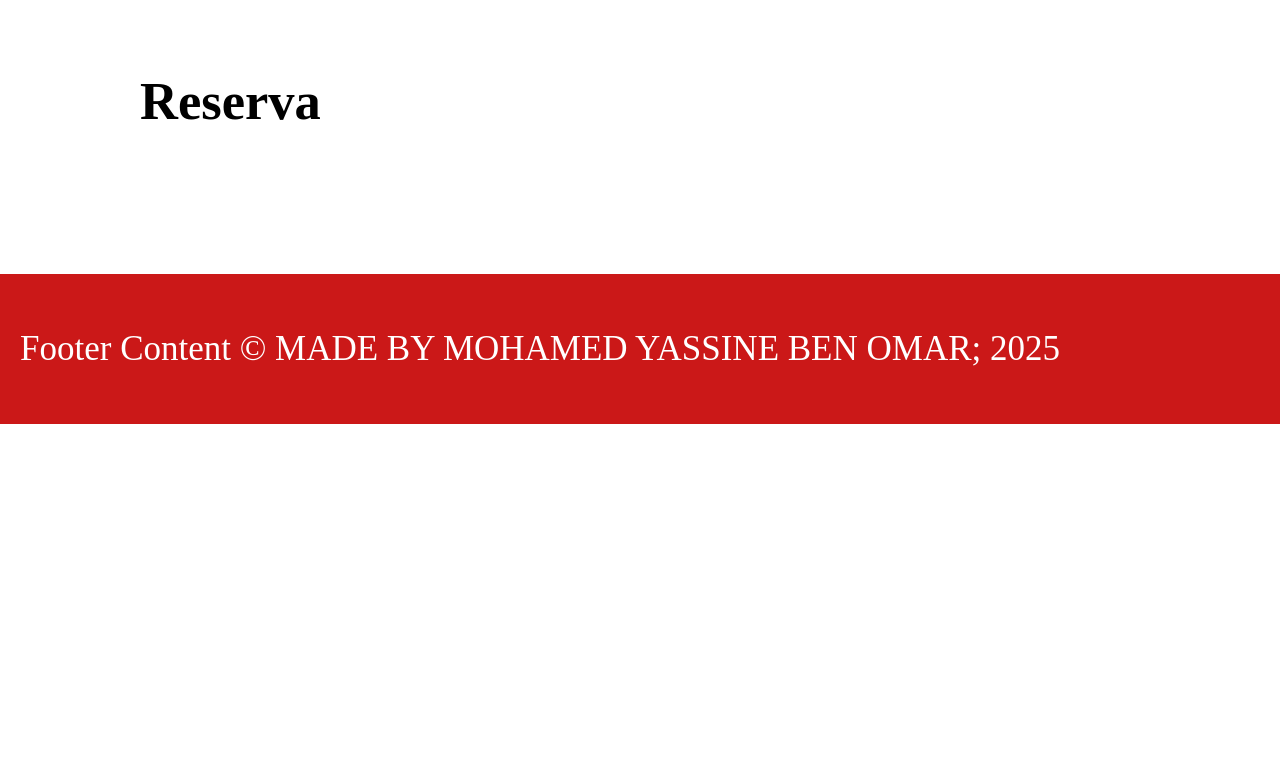
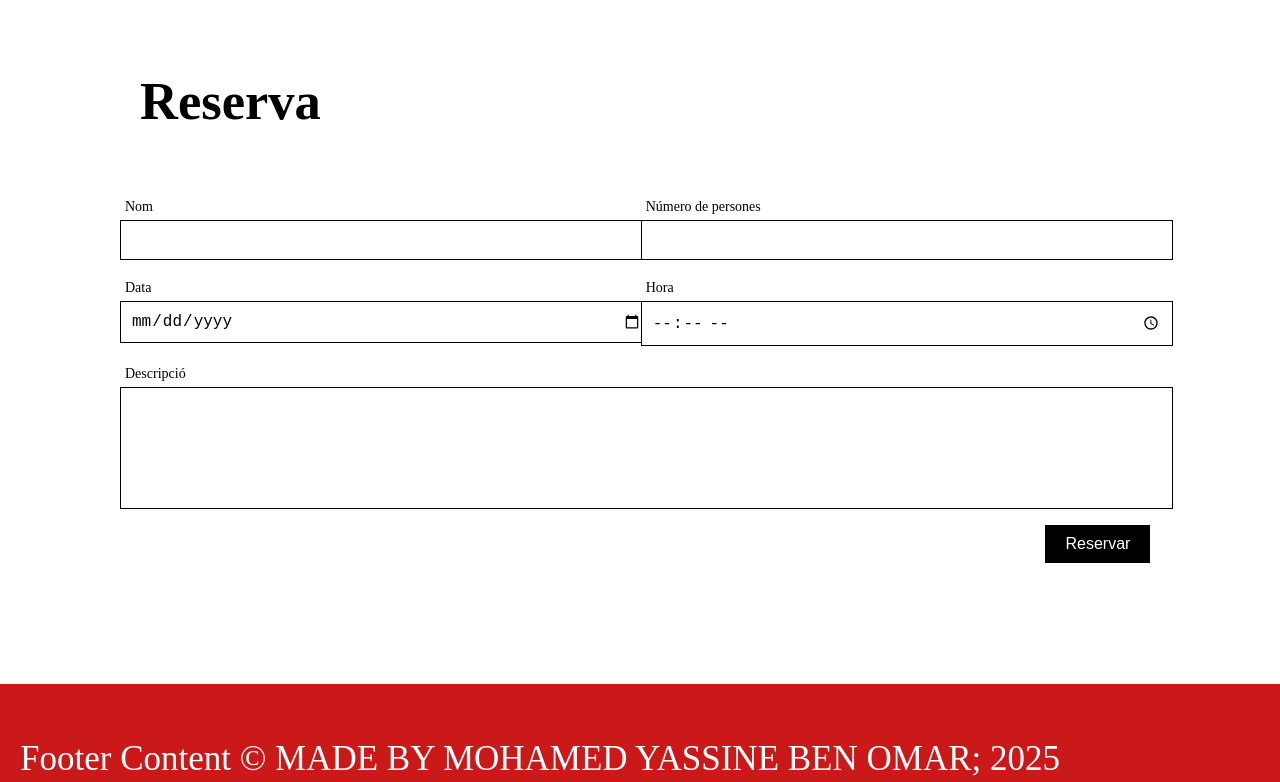
Before and after one commit to MohamedYassineBenomar/DIW_Maquetacio, a plain HTML site: page index.html in a window 1280 px wide. Shown: the part 2572-3354 px from the top of the page. Before the commit the page ends 2996 px from the top, so only its background shows below. Drawn offline with Linux system fonts and the light colour scheme.

Commit message:
Reserva added

```diff
--- a/css/index.css
+++ b/css/index.css
@@ -230,9 +230,13 @@ h4 {
  /* img div */
  .img-galeria:hover {
   box-shadow: 0 0 2px 1px rgba(0, 140, 186, 0.5) ;
+  filter: brightness(70%);
 }
 
-.img-galeria:nth-child(4){
+.img-galeria:nth-child(1),
+.img-galeria:nth-child(4),
+.img-galeria:nth-child(5),
+.img-galeria:nth-child(8) {
   filter: brightness(30%);
 }
 
@@ -341,3 +345,66 @@ img {
   font-size: 18px;
   font-weight: bold;
 }
+
+.form-container {
+  width: 95.5%;
+  padding: 20px;
+}
+
+form {
+  display: flex;
+  flex-direction: column;
+  gap: 15px;
+}
+
+.form-row {
+  display: flex;
+  justify-content: space-between;
+  gap: 10px;
+}
+
+.form-group {
+  display: flex;
+  flex-direction: column;
+  flex: 1;
+}
+
+label {
+
+  padding: 5px;
+  font-size: 14px;
+}
+
+input, textarea {
+  border: 1px solid black;
+  width: 100%;
+  padding: 10px;
+  border: 1px solid rgb(0, 0, 0);
+
+  color: rgb(0, 0, 0);
+  font-size: 16px;
+}
+
+textarea {
+  height: 100px;
+  resize: none;
+}
+
+.form-button {
+  display: flex;
+  justify-content: flex-end;
+}
+
+button {
+  padding: 10px 20px;
+  border: 1px solid white;
+  background: black;
+  color: white;
+  font-size: 16px;
+  cursor: pointer;
+}
+
+button:hover {
+  background: white;
+  color: black;
+}
--- a/index.html
+++ b/index.html
@@ -114,7 +114,40 @@
             <articles class="article-generic article-reserva">
                 <h2>Reserva</h2>
                 <div class="reserva-container">
+                    <div class="form-container">
+                        <form>
+                            <div class="form-row">
+                                <div class="form-group">
+                                    <label for="nom">Nom</label>
+                                    <input type="text" id="nom" name="nom">
+                                </div>
+                                <div class="form-group">
+                                    <label for="persones">Número de persones</label>
+                                    <input type="number" id="persones" name="persones">
+                                </div>
+                            </div>
 
+                            <div class="form-row">
+                                <div class="form-group">
+                                    <label for="data">Data</label>
+                                    <input type="date" id="data" name="data">
+                                </div>
+                                <div class="form-group">
+                                    <label for="hora">Hora</label>
+                                    <input type="time" id="hora" name="hora">
+                                </div>
+                            </div>
+
+                            <div class="form-group">
+                                <label for="descripcio">Descripció</label>
+                                <textarea id="descripcio" name="descripcio"></textarea>
+                            </div>
+
+                            <div class="form-button">
+                                <button type="submit">Reservar</button>
+                            </div>
+                        </form>
+                    </div>
                 </div>
             </articles>
         </section>
```
